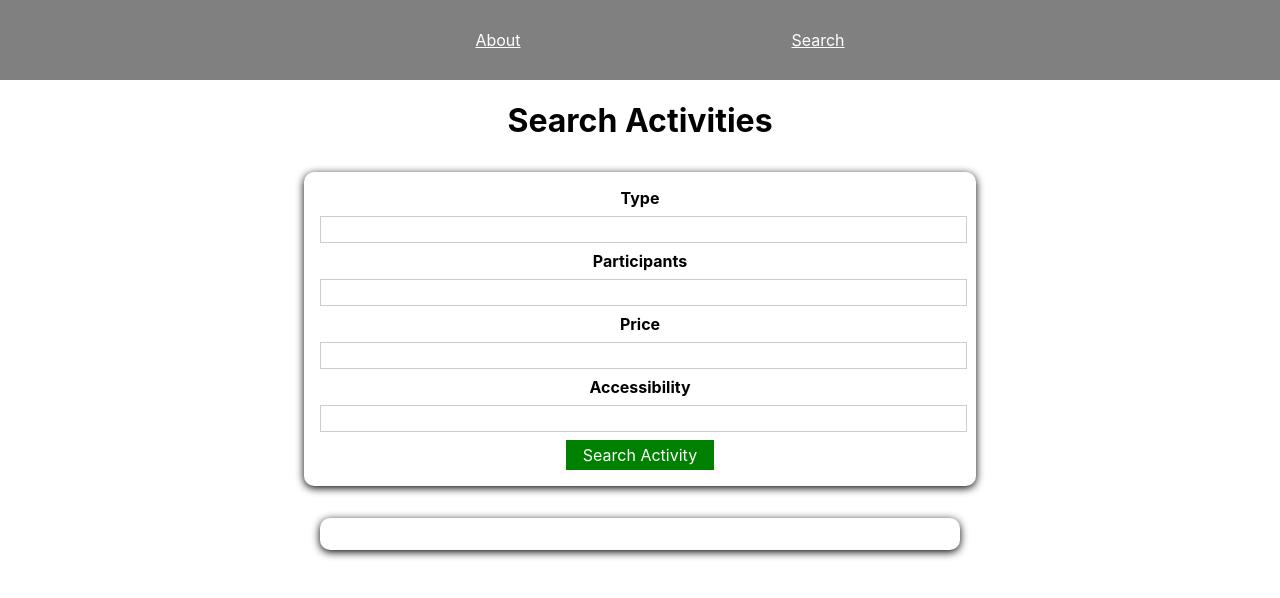
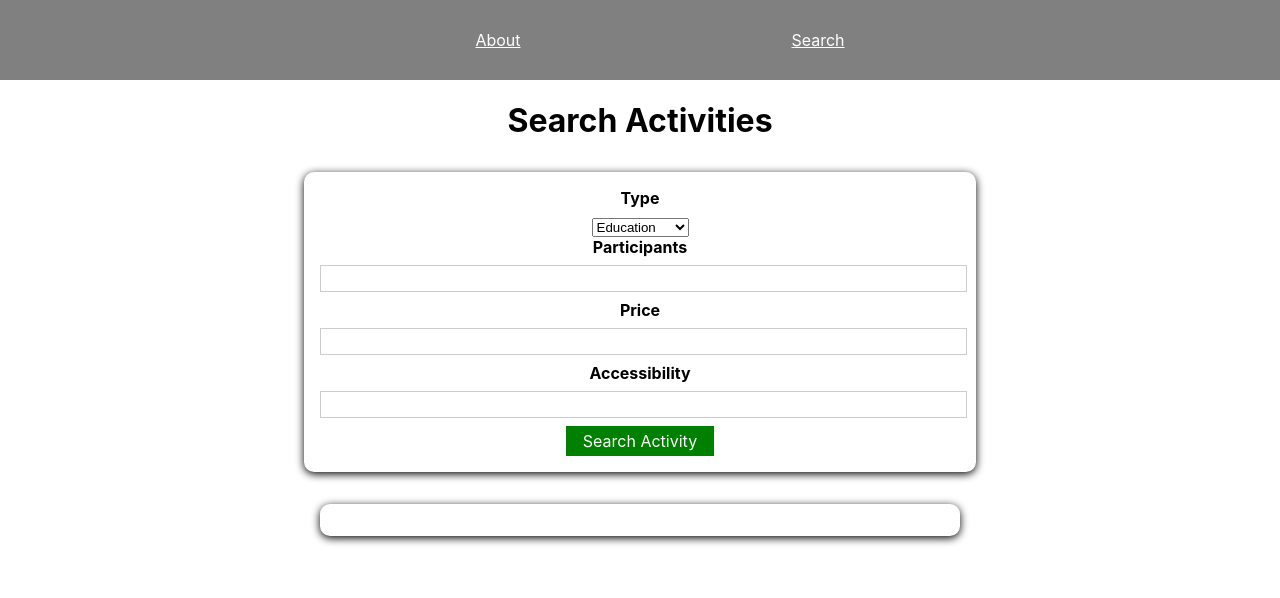
Before and after one commit to jordanshardy/activity-app, a React (Create React App) app: page / in a window 1280 px wide. Shown: the top 598 px of the page. Built offline with nearby package versions, Linux system fonts and the light colour scheme.

Commit message:
changed type input to selection

```diff
--- a/src/Components/AddActivity.js
+++ b/src/Components/AddActivity.js
@@ -59,12 +59,16 @@ const AddActivity = (props) => {
          <form onSubmit={addUserHandler}>
             {/* htmlFor and id are used for screen readers. They connect the label to the input */}
             <label htmlFor="type">Type</label>
-            <input
-               id="type"
-               type="text"
-               value={enteredType}
-               onChange={typeChangeHandler}
-            />
+            <select id="type" onChange={typeChangeHandler}>
+               <option value="education">Education</option>
+               <option value="recreational">Recreational</option>
+               <option value="social">Social</option>
+               <option value="charity">Charity</option>
+               <option value="cooking">Cooking</option>
+               <option value="relaxation">Relaxation</option>
+               <option value="music">Music</option>
+               <option value="busywork">Busywork</option>
+            </select>
             <label htmlFor="participants">Participants</label>
             <input
                id="participant"
```
